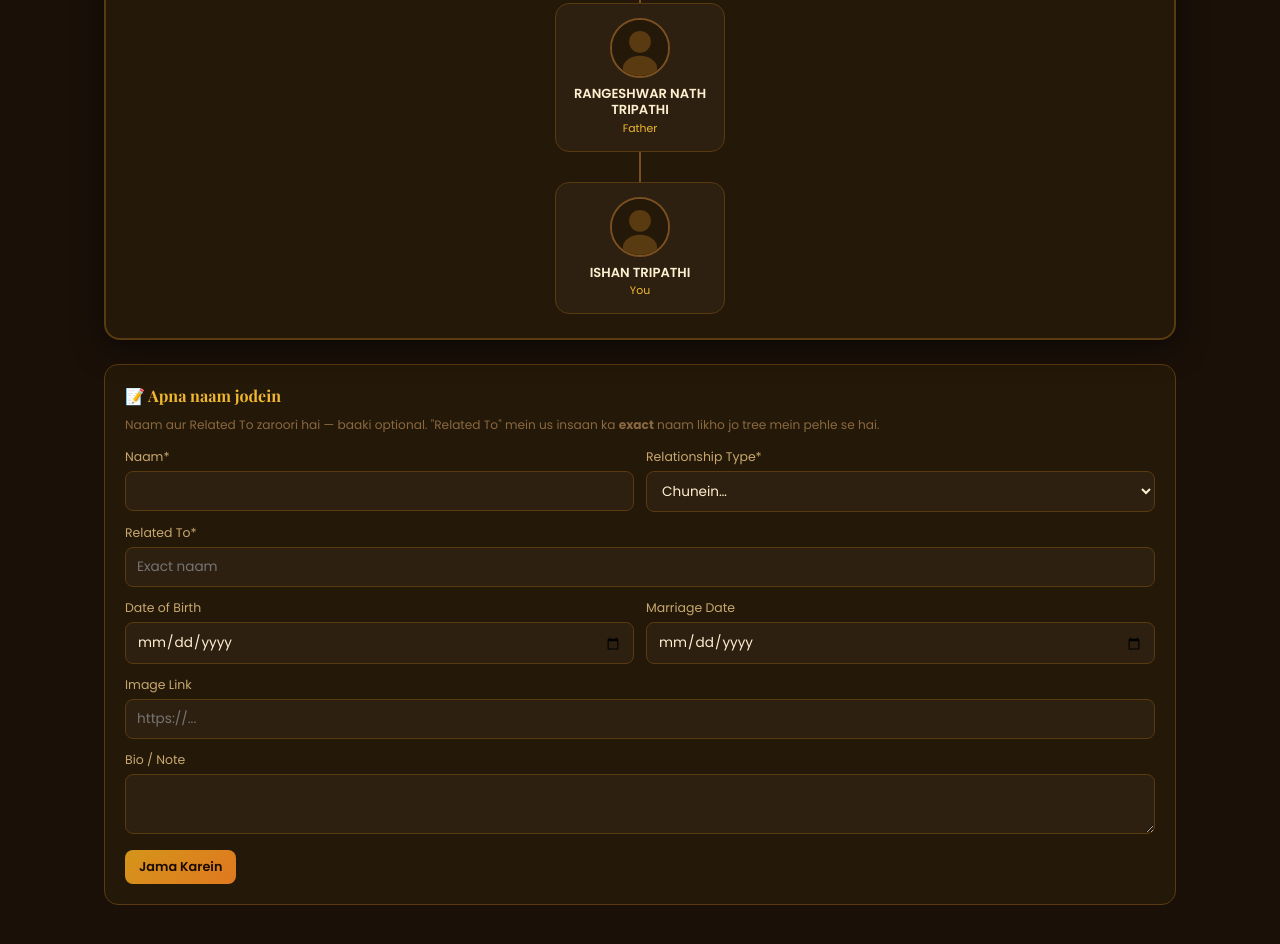
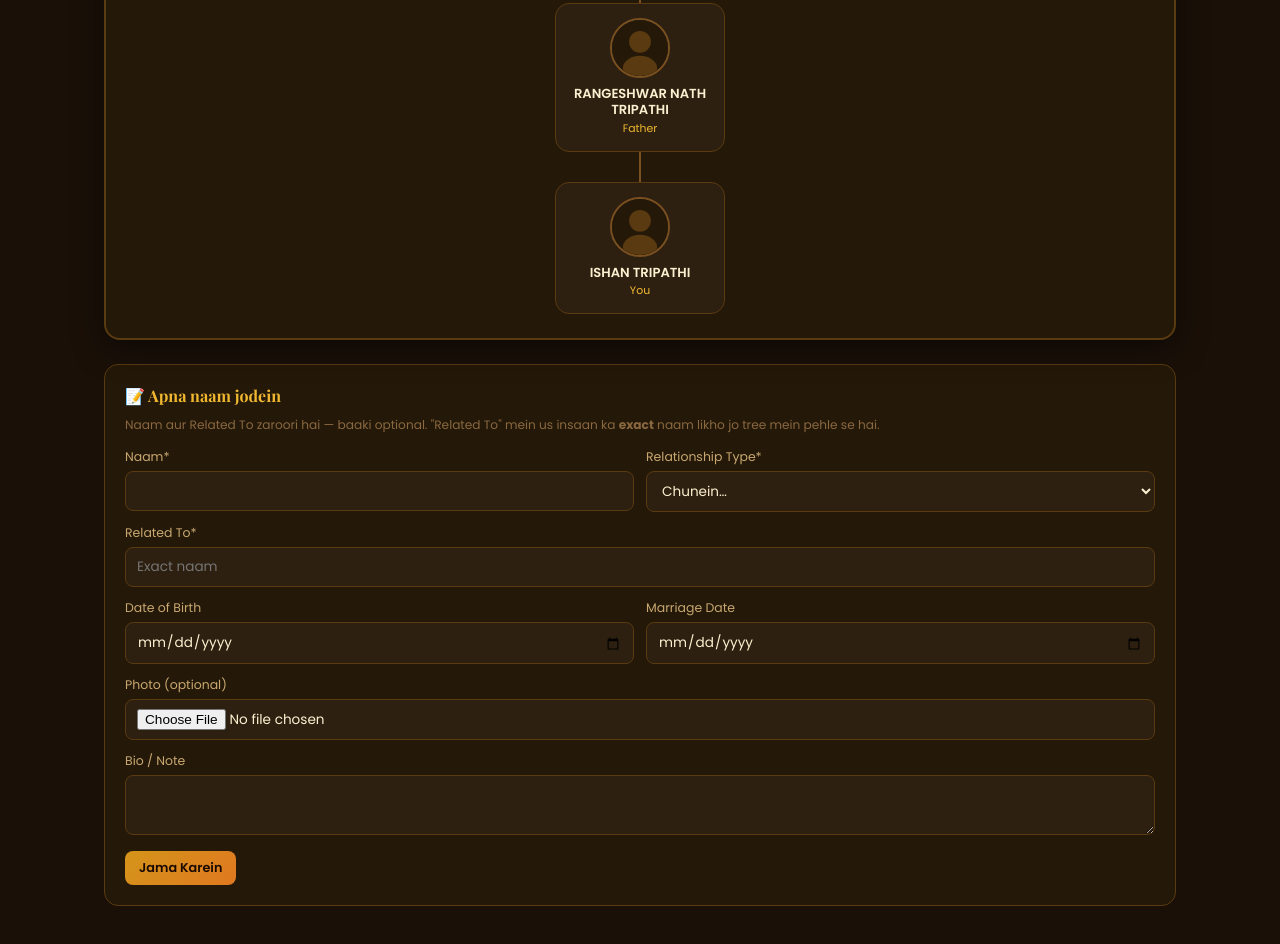
Before and after one commit to ISHAN-258/Family-Tree, a plain HTML site: page index.html in a window 1280 px wide. Shown: the part 601-1545 px from the top of the page. Drawn offline with nearby package versions, Linux system fonts and the light colour scheme; no server answers; a web font is replaced by a local one.

Commit message:
Update index.html

```diff
--- a/index.html
+++ b/index.html
@@ -85,7 +85,9 @@
         <label>Marriage Date<input type="date" name="fMarriage"></label>
       </div>
       <div class="form-row">
-        <label>Image Link<input type="url" name="fImg" placeholder="https://..."></label>
+        <label>Photo (optional)
+          <input type="file" name="fImg" accept="image/*">
+        </label>
       </div>
       <div class="form-row">
         <label>Bio / Note<textarea name="fBio" rows="2"></textarea></label>
```
